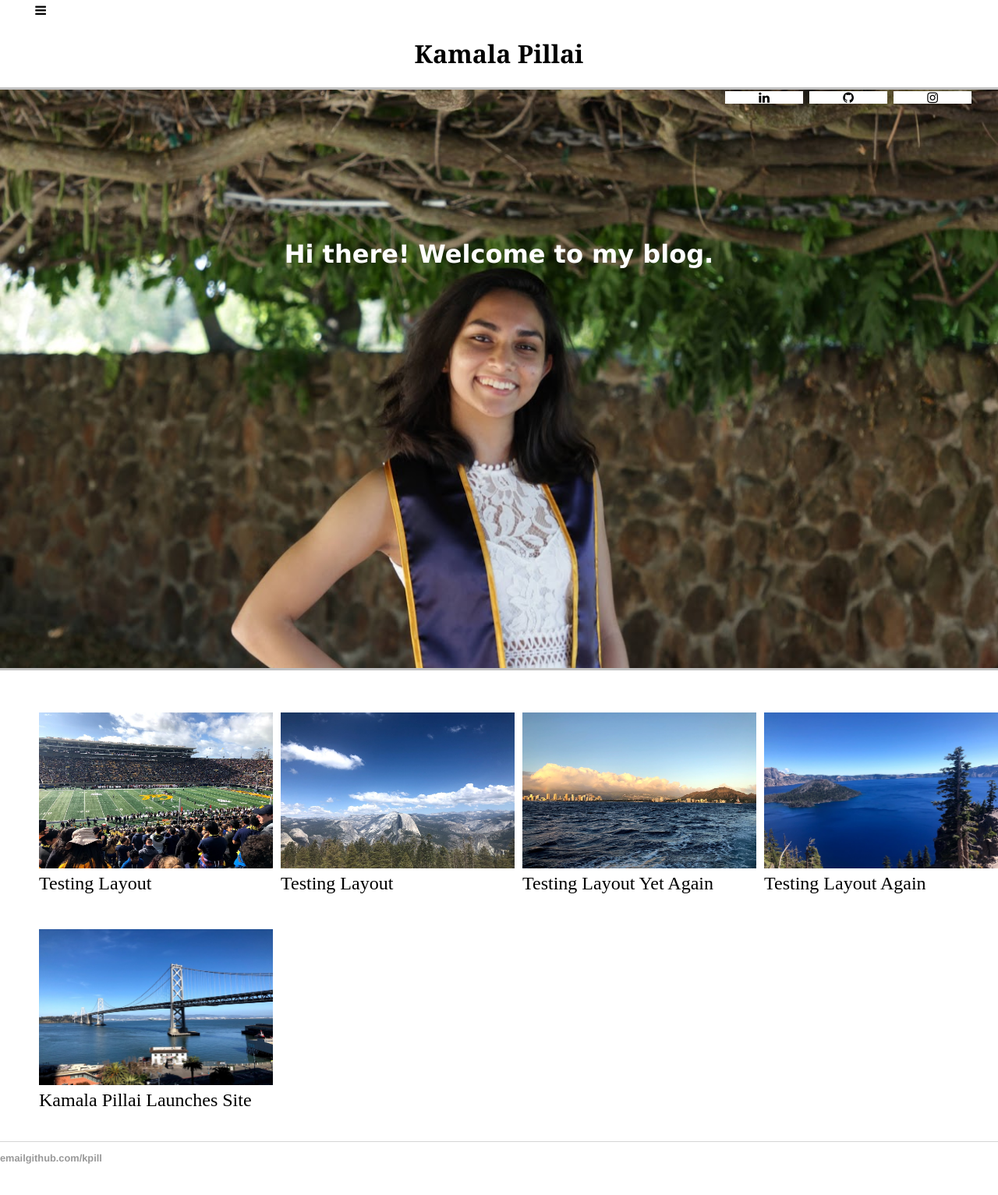
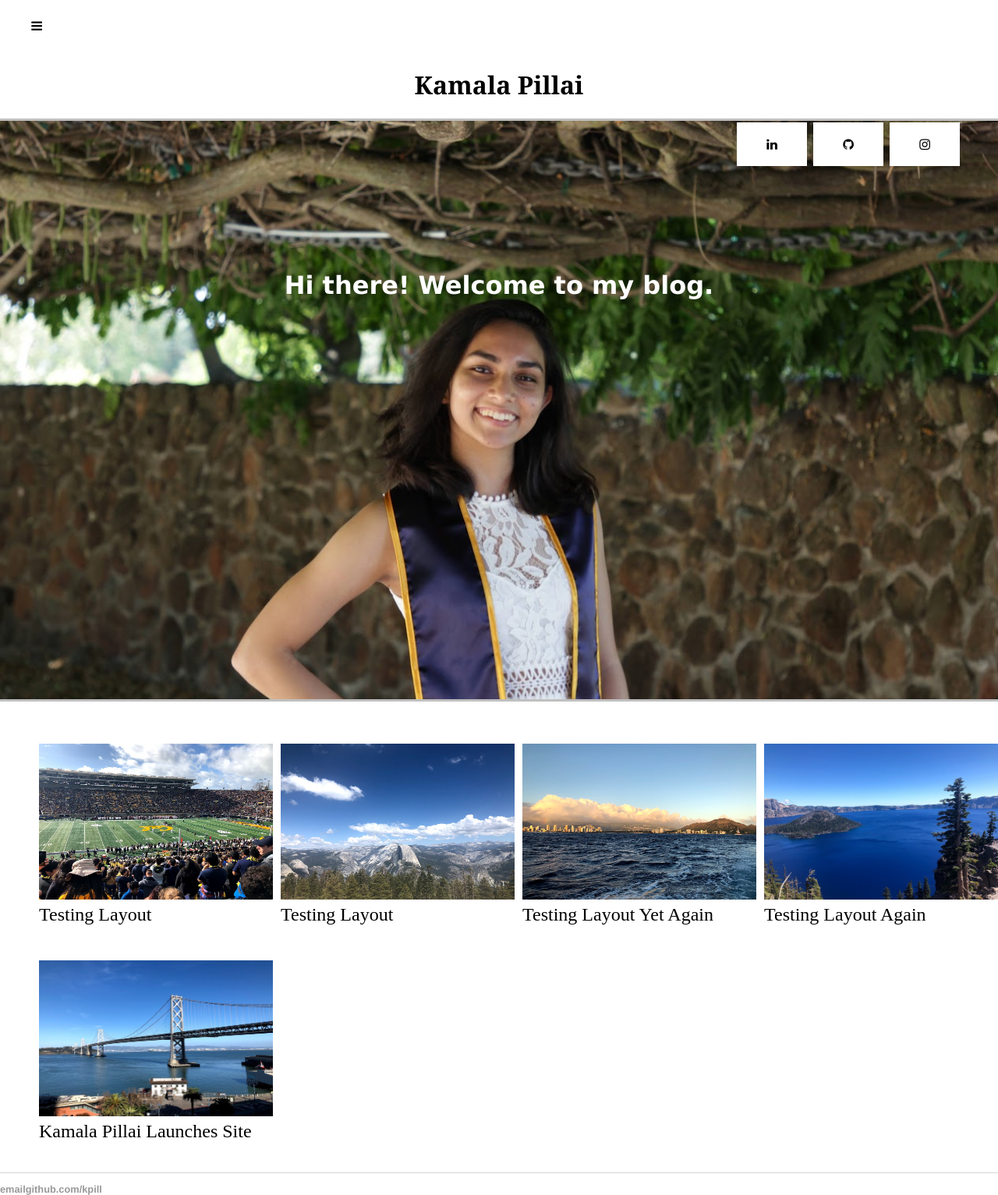
Before and after one commit to kpill/kpill.github.io, a Jekyll site: the page built from index.html, in a window 1280 px wide. Shown: the whole page at 78% size. Built offline with Jekyll 4.4.1, drawn with Linux system fonts in a browser that asks for light colours; before the commit the page ends 1493 px from its top, so only the background shows below that.

Commit message:
Update main.css

```diff
--- a/css/main.css
+++ b/css/main.css
@@ -5,7 +5,6 @@
 }
 
 .menu {
-	display: inline;
 	float: left;
 	vertical-align: middle;
 	width: 10%;
@@ -24,19 +23,18 @@
 }
 
 .social-icons {
-	display: inline;
 	float: right;
 	vertical-align: middle;
 	width: 30%;
 }
 
 .fa {
-  padding: 0px;
-  font-size: 100px;
-  width: 100px;
-  text-align: center;
-  text-decoration: none;
-  margin: 5px 2px;
+ 	padding: 20px;
+ 	font-size: 70px;
+ 	width: 50px;
+ 	text-align: center;
+ 	text-decoration: none;
+ 	margin: 5px 2px;
 }
 
 .fa-linkedin {
```
